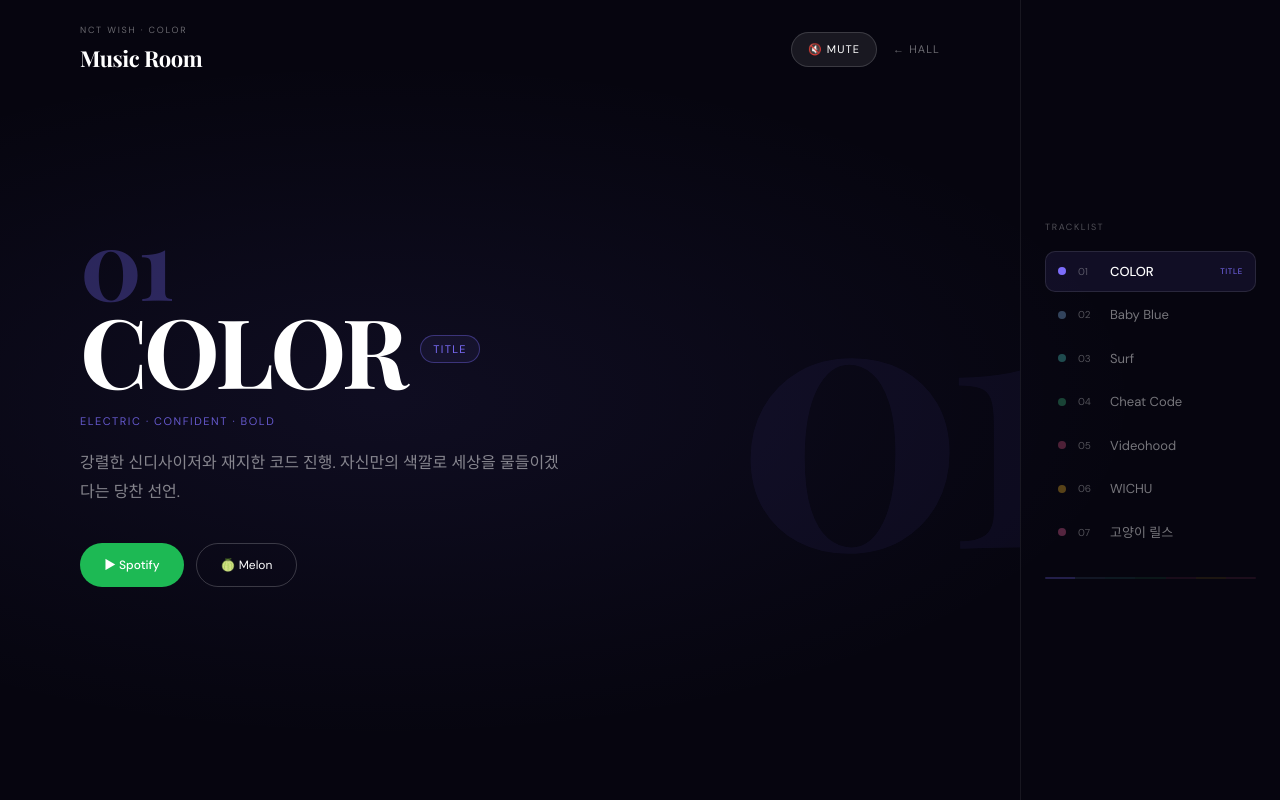
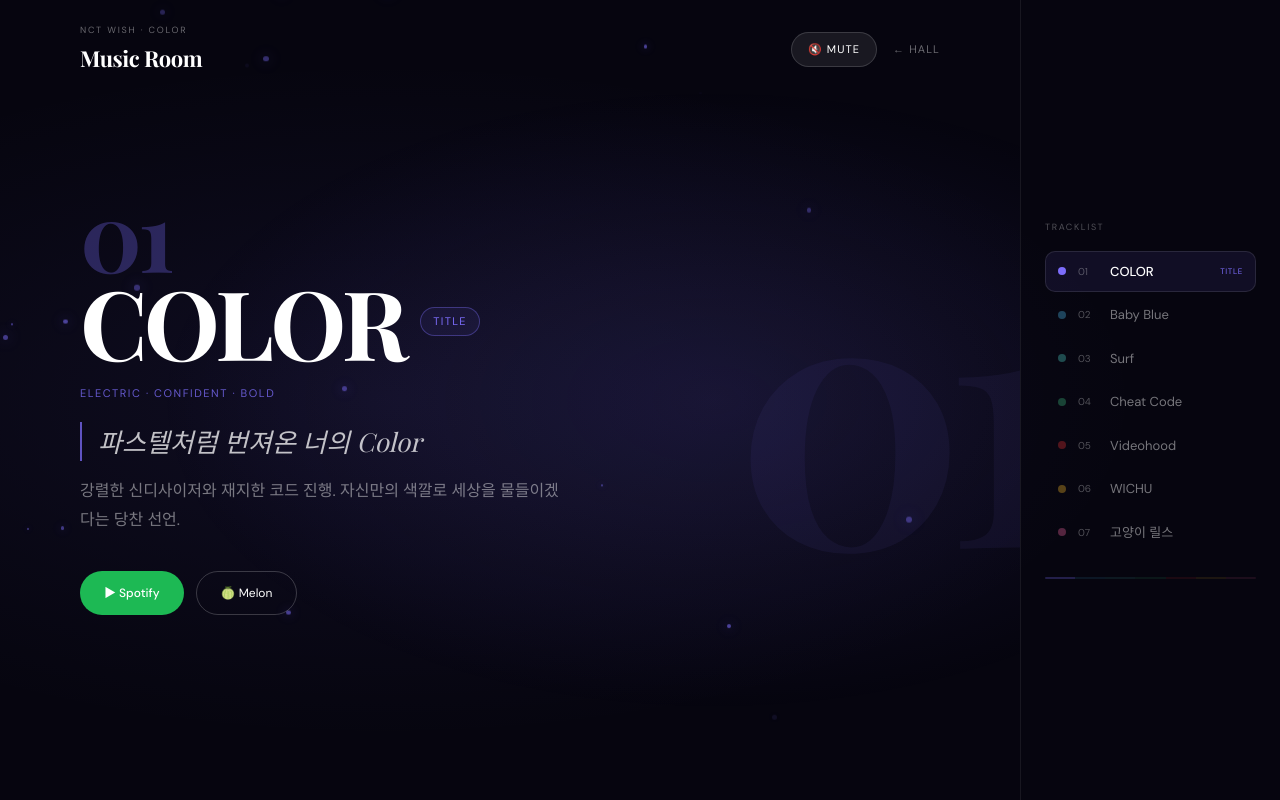
Before and after one commit to himmel37/color-popup, a Next.js app: page /musicroom in a window 1280 px wide. Built offline with nearby package versions, Linux system fonts and the light colour scheme; a web font is replaced by a local one.

Commit message:
feat: Music Room - scroll interaction, YouTube background, lyrics, particles

```diff
--- a/src/app/musicroom/page.tsx
+++ b/src/app/musicroom/page.tsx
@@ -10,6 +10,7 @@
     type: "Title",
     color: "#7c6dfa",
     bg: "#0d0a1f",
+    lyric: "파스텔처럼 번져온 너의 Color",
     desc: "강렬한 신디사이저와 재지한 코드 진행. 자신만의 색깔로 세상을 물들이겠다는 당찬 선언.",
     mood: "Electric · Confident · Bold",
     spotify: "https://open.spotify.com/track/7BRP4zawz4T1PhAdj2Nr4Z",
@@ -20,8 +21,9 @@
     num: "02",
     title: "Baby Blue",
     type: "",
-    color: "#85b7eb",
+    color: "#4ab8e8",
     bg: "#080f1a",
+    lyric: "달에 물어 너 어딘지 전해줄래",
     desc: "하늘빛처럼 맑고 청량한 곡. 설레는 감정을 파란 하늘에 담아낸다.",
     mood: "Dreamy · Soft · Fresh",
     spotify: "https://open.spotify.com/track/5Vhv7grrhFyhTYkXKrNo67",
@@ -34,6 +36,7 @@
     type: "",
     color: "#4ecdc4",
     bg: "#08181a",
+    lyric: "이미 난 갇혔어, 너라는 섬에서",
     desc: "파도를 타듯 자유롭게. 여름의 에너지가 물결치는 업템포 트랙.",
     mood: "Free · Energetic · Summer",
     spotify: "https://open.spotify.com/track/0ONXDvqXoLojpLSRr2npja",
@@ -46,6 +49,7 @@
     type: "",
     color: "#3db87a",
     bg: "#081a10",
+    lyric: "말해줘, 더 빨리 갈 Cheat code to your heart",
     desc: "게임 같은 인생에서 나만의 치트키. 몽환적이고 중독적인 멜로디.",
     mood: "Mysterious · Addictive · Cool",
     spotify: "https://open.spotify.com/track/0dE5yWQgpEMBtEiLqsKbL2",
@@ -56,8 +60,9 @@
     num: "05",
     title: "Videohood",
     type: "",
-    color: "#d4537e",
+    color: "#e03030",
     bg: "#1a0808",
+    lyric: "I\'m a robot man 여기 접속해",
     desc: "비디오 속 세계처럼 아련하고 감성적인 미드템포 곡.",
     mood: "Nostalgic · Emotional · Cinematic",
     spotify: "https://open.spotify.com/track/348MxMVyHYOKA4XrHJEQAk",
@@ -70,6 +75,7 @@
     type: "",
     color: "#f0b429",
     bg: "#1a1208",
+    lyric: "나보다 나를 더 잘 아는 너",
     desc: "위츄! 밝고 귀여운 에너지가 넘치는 곡. 함께하고 싶은 마음을 담았다.",
     mood: "Playful · Bright · Sweet",
     spotify: "https://open.spotify.com/track/37bG7biGfYaLebbXIuQbxK",
@@ -81,7 +87,8 @@
     title: "고양이 릴스",
     type: "",
     color: "#e8609a",
-    bg: "#081a12",
+    bg: "#1a0810",
+    lyric: "같이 미소 지을 수 있게 고양이 릴스를 보낼게",
     desc: "귀여운 고양이처럼 사랑스럽고 중독적인 마지막 트랙.",
     mood: "Cute · Addictive · Cozy",
     spotify: "https://open.spotify.com/track/2lQVBSfjBVCvI245h4oJNi",
@@ -98,6 +105,57 @@
     YT: any;
     onYouTubeIframeAPIReady: () => void;
   }
+}
+
+// Particles 함수 위에 추가
+const PARTICLES = [...Array(20)].map(() => ({
+  x: Math.random() * 100,
+  y: Math.random() * 100,
+  size: Math.random() * 4 + 2,
+  duration: Math.random() * 4 + 3,
+  delay: Math.random() * 3,
+  drift: (Math.random() - 0.5) * 60,
+}));
+
+function Particles({ color, visible }: { color: string; visible: boolean }) {
+  if (!visible) return null;
+
+  return (
+    <div
+      style={{
+        position: "absolute",
+        inset: 0,
+        pointerEvents: "none",
+        overflow: "hidden",
+      }}
+    >
+      {PARTICLES.map((p, i) => (
+        <div
+          key={i}
+          style={{
+            position: "absolute",
+            left: `${p.x}%`,
+            top: `${p.y}%`,
+            width: p.size,
+            height: p.size,
+            borderRadius: "50%",
+            background: color,
+            opacity: 0,
+            animation: `particle-float ${p.duration}s ${p.delay}s infinite ease-in-out`,
+            boxShadow: `0 0 ${p.size * 3}px ${color}`,
+          }}
+        />
+      ))}
+      <style>{`
+        @keyframes particle-float {
+          0% { opacity: 0; transform: translateY(0px); }
+          20% { opacity: 0.7; }
+          80% { opacity: 0.4; }
+          100% { opacity: 0; transform: translateY(-80px); }
+        }
+      `}</style>
+    </div>
+  );
 }
 
 function TrackSection({
@@ -136,6 +194,21 @@
         overflow: "hidden",
       }}
     >
+      {/* 파티클 */}
+      <Particles color={track.color} visible={visible} />
+
+      {/* 빛 번짐 */}
+      <div
+        style={{
+          position: "absolute",
+          inset: 0,
+          pointerEvents: "none",
+          background: `radial-gradient(ellipse at 70% 50%, ${track.color}20 0%, transparent 55%)`,
+          opacity: visible ? 1 : 0,
+          transition: "opacity 1s ease",
+        }}
+      />
+
       {/* 배경 트랙 넘버 */}
       <div
         style={{
@@ -234,10 +307,29 @@
           {track.mood}
         </p>
 
+        {/* 가사 한 줄 */}
+        <p
+          style={{
+            fontFamily: "var(--font-playfair)",
+            fontStyle: "italic",
+            fontSize: "clamp(18px, 2.5vw, 26px)",
+            color: "#fff",
+            opacity: visible ? 0.75 : 0,
+            transform: visible ? "translateY(0)" : "translateY(20px)",
+            transition: "opacity 0.7s ease 0.25s, transform 0.7s ease 0.25s",
+            marginBottom: 16,
+            lineHeight: 1.5,
+            borderLeft: `2px solid ${track.color}`,
+            paddingLeft: 16,
+          }}
+        >
+          {track.lyric}
+        </p>
+
         <p
           style={{
             fontSize: 16,
-            color: "rgba(255,255,255,0.5)",
+            color: "rgba(255,255,255,0.45)",
             lineHeight: 1.8,
             maxWidth: 480,
             marginBottom: 36,
```
